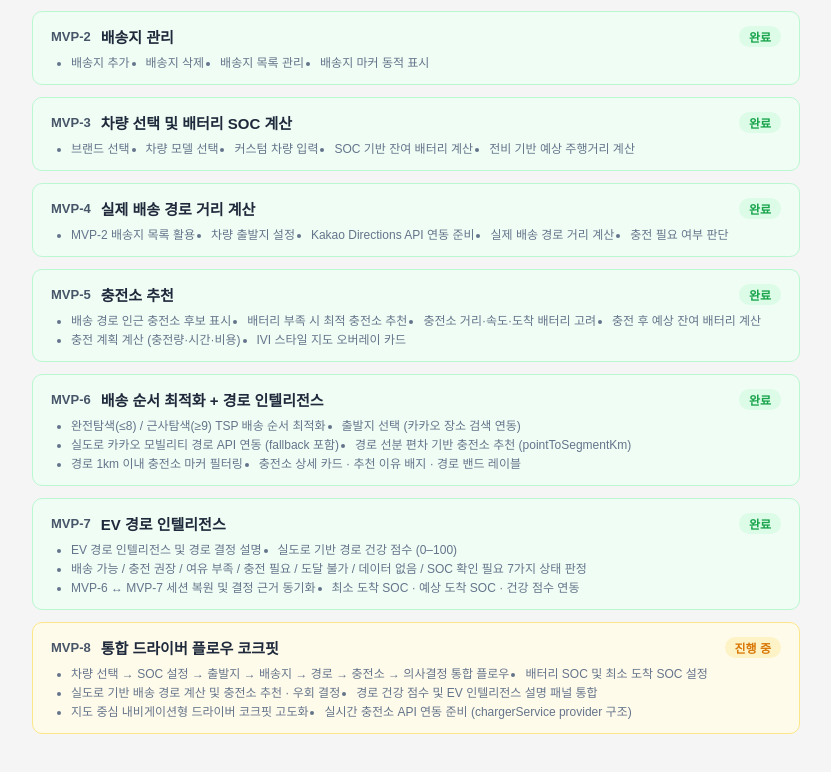
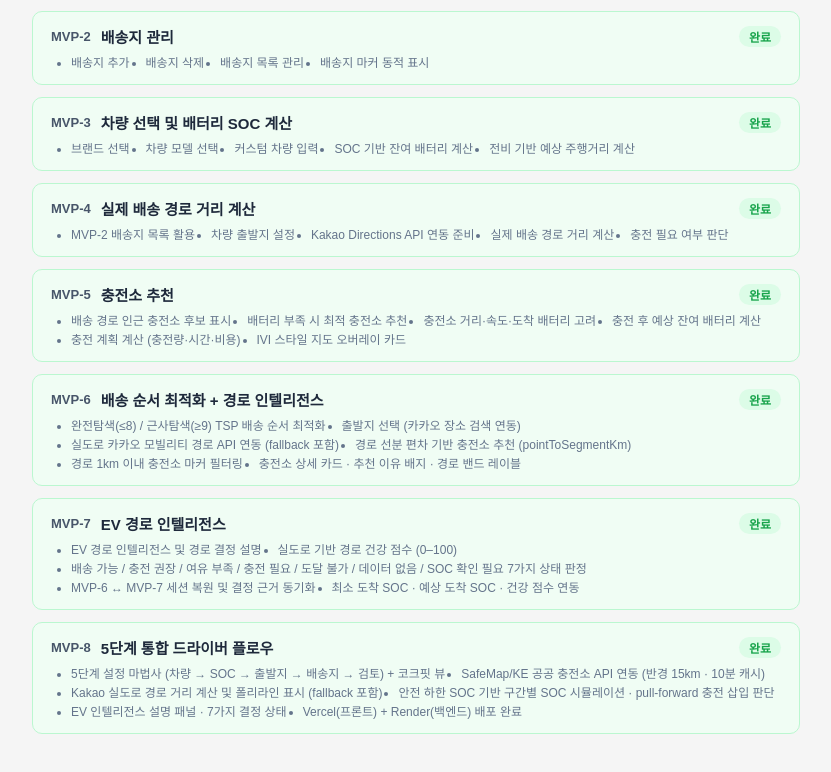
Before and after one commit to doctorwoo03-ship-it/ev-delivery-charging-optimization, a React (Vite) app: page /mvp-flow in a window 1280 px wide. Shown: the part 400-1172 px from the top of the page, without its empty margins (224-1055 px from the left). Built offline with nearby package versions, Linux system fonts and the light colour scheme; no server answers.

Commit message:
fix: mark MVP-8 complete on roadmap

```diff
--- a/src/pages/MVPFlowPage.jsx
+++ b/src/pages/MVPFlowPage.jsx
@@ -72,16 +72,16 @@ const roadmap = [
   },
   {
     stage: 'MVP-8',
-    title: '통합 드라이버 플로우 코크핏',
+    title: '5단계 통합 드라이버 플로우',
     path: '/mvp-flow/mvp-8',
-    status: 'inprogress',
+    status: 'done',
     features: [
-      '차량 선택 → SOC 설정 → 출발지 → 배송지 → 경로 → 충전소 → 의사결정 통합 플로우',
-      '배터리 SOC 및 최소 도착 SOC 설정',
-      '실도로 기반 배송 경로 계산 및 충전소 추천 · 우회 결정',
-      '경로 건강 점수 및 EV 인텔리전스 설명 패널 통합',
-      '지도 중심 내비게이션형 드라이버 코크핏 고도화',
-      '실시간 충전소 API 연동 준비 (chargerService provider 구조)',
+      '5단계 설정 마법사 (차량 → SOC → 출발지 → 배송지 → 검토) + 코크핏 뷰',
+      'SafeMap/KE 공공 충전소 API 연동 (반경 15km · 10분 캐시)',
+      'Kakao 실도로 경로 거리 계산 및 폴리라인 표시 (fallback 포함)',
+      '안전 하한 SOC 기반 구간별 SOC 시뮬레이션 · pull-forward 충전 삽입 판단',
+      'EV 인텔리전스 설명 패널 · 7가지 결정 상태',
+      'Vercel(프론트) + Render(백엔드) 배포 완료',
     ],
   },
 ]
```
